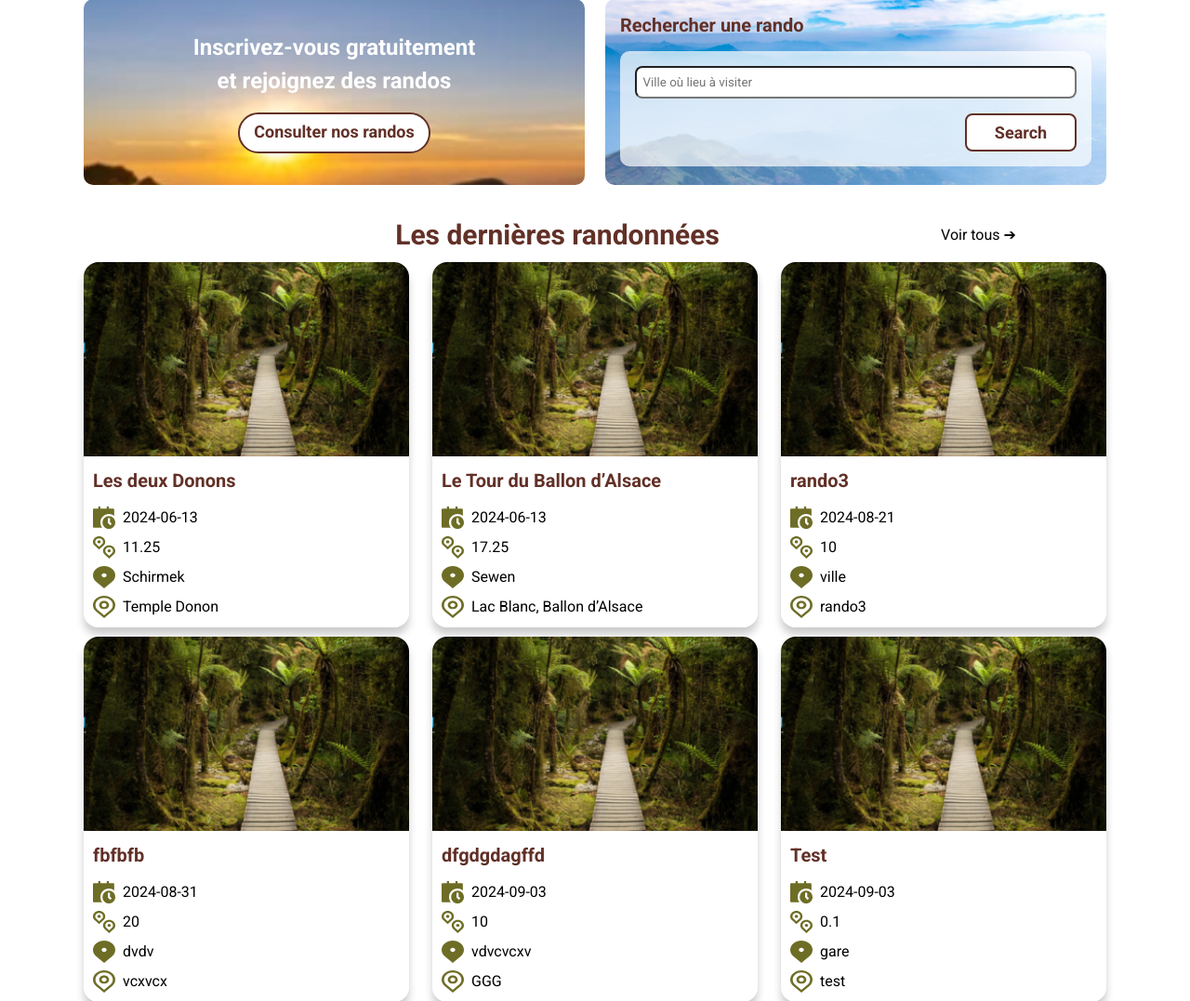
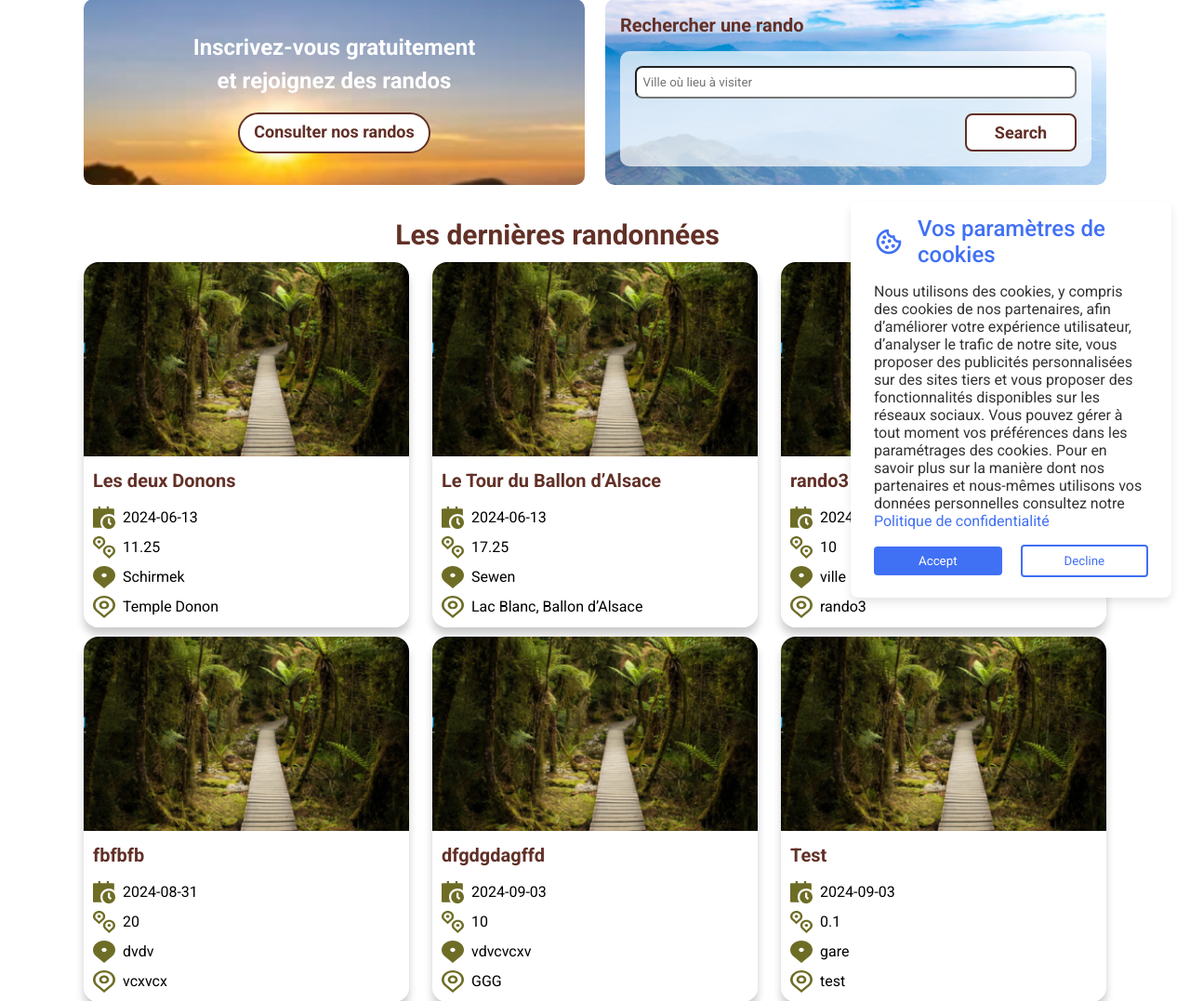
Before and after one commit to seitvalieva/rando, a PHP site: page / in a window 1280 px wide. Shown: the part 107-1184 px from the top of the page at 93% size. Run offline with PHP 8.4, Linux system fonts and the light colour scheme; data comes from the database, SQL or seed files in the repository; some libraries are stand-ins or nearby versions; some web fonts are replaced.

Commit message:
added cookies popup

```diff
--- a/public/css/global.css
+++ b/public/css/global.css
@@ -5,9 +5,9 @@
     font-family: var(--body-font-family);
 
 }
-/* html, body {
-    height: 100%;
-} */
+body {
+    min-height: 100vh;
+}
 a {
     color: inherit;
     text-decoration: none;
--- a/public/css/sections/randoDetails.css
+++ b/public/css/sections/randoDetails.css
@@ -113,7 +113,8 @@ form.main__search-form button {
   transition: background-color 0.6s ease;
 }
 .active,
-.dot:hover {
+.dot:hover
+{
   background-color: #717171;
 }
 /* FADING ANIMATION for slideshow immages */
--- a/public/js/script.js
+++ b/public/js/script.js
@@ -18,36 +18,37 @@ const handleMobileMenu = () => {
 handleMobileMenu();
 
 // ================ SLIDESHOW =============================//
-let slideIndex = 1;
-showSlides(slideIndex);
+// let slideIndex = 1;
+// showSlides(slideIndex);
 
-// Next/previous controls
-function plusSlides(n) {
-  showSlides((slideIndex += n));
-}
-// Thumbnail image controls
-function currentSlide(n) {
-  showSlides((slideIndex = n));
-}
-function showSlides(n) {
-  let i;
-  let slides = document.getElementsByClassName("mySlides");
-  let dots = document.getElementsByClassName("dot");
-  if (n > slides.length) {slideIndex = 1}
-  if (n < 1) {slideIndex = slides.length}
-  for (i = 0; i < slides.length; i++) {
-    slides[i].style.display = "none";
-  }
-  for (i = 0; i < dots.length; i++) {
-    dots[i].className = dots[i].className.replace(" active", "");
-  }
-  slides[slideIndex-1].style.display = "block";
-  dots[slideIndex-1].className += " active";
-}
+// // Next/previous controls
+// function plusSlides(n) {
+//   showSlides((slideIndex += n));
+// }
+// // Thumbnail image controls
+// function currentSlide(n) {
+//   showSlides((slideIndex = n));
+// }
+// function showSlides(n) {
+//   let i;
+//   let slides = document.getElementsByClassName("mySlides");
+//   let dots = document.getElementsByClassName("dot");
+//   if (n > slides.length) {slideIndex = 1}
+//   if (n < 1) {slideIndex = slides.length}
+//   for (i = 0; i < slides.length; i++) {
+//     slides[i].style.display = "none";
+//   }
+//   for (i = 0; i < dots.length; i++) {
+//     dots[i].className = dots[i].className.replace(" active", "");
+//   }
+//   slides[slideIndex-1].style.display = "block";
+//   dots[slideIndex-1].className += " active";
+// }
 
 // COOKIES
+// console.log("test");
 const cookieBox = document.querySelector(".cookieBox"),
-  buttons = document.querySelectorAll(".cookie-btn");
+buttons = document.querySelectorAll(".cookie-btn");
 
 const executeCodes = () => {
   //if cookie contains rando it will be returned and below of this code will not run
@@ -56,6 +57,7 @@ const executeCodes = () => {
 
   buttons.forEach((button) => {
     button.addEventListener("click", () => {
+      // console.log("test");
       cookieBox.classList.remove("show");
 
       //if button has acceptBtn id
--- a/view/home.php
+++ b/view/home.php
@@ -75,16 +75,21 @@
     <!-- COOKIE -->
     <div class="cookieBox">
         <div class="cookie-header">
-          <i class="bx bx-cookie"></i>
-          <h2>Cookies Consent</h2>
+            <i class="bx bx-cookie"></i>
+            <h2>Vos paramètres de cookies</h2>
         </div>
         <div class="cookie-data">
-          <p>This website use cookies to help you have a superior and more relevant browsing experience on the website. <a href="#"> Read more...</a></p>
+            <p>Nous utilisons des cookies, y compris des cookies de nos partenaires, afin d’améliorer votre expérience
+                utilisateur, d’analyser le trafic de notre site, vous proposer des publicités personnalisées sur des
+                sites tiers et vous proposer des fonctionnalités disponibles sur les réseaux sociaux. Vous pouvez gérer
+                à tout moment vos préférences dans les paramétrages des cookies. Pour en savoir plus sur la manière dont
+                nos partenaires et nous-mêmes utilisons vos données personnelles consultez notre <a href="#">Politique
+                    de confidentialité</a></p>
         </div>
         <div class="cookie-btns">
-          <button class="cookie-btn" id="acceptBtn">Accept</button>
-          <button class="cookie-btn" id="declineBtn">Decline</button>
+            <button class="cookie-btn" id="acceptBtn">Accept</button>
+            <button class="cookie-btn" id="declineBtn">Decline</button>
         </div>
-      </div>
+    </div>
 
 </div>
--- a/view/layout.php
+++ b/view/layout.php
@@ -137,6 +137,7 @@
                 </div>
             </footer>
         </div>
+        <script src="<?= PUBLIC_DIR ?>/js/script.js"></script>
         <script
             src="https://code.jquery.com/jquery-3.4.1.min.js"
             integrity="sha256-CSXorXvZcTkaix6Yvo6HppcZGetbYMGWSFlBw8HfCJo="
@@ -170,7 +171,5 @@
                 });
             })
         </script>
-        <script src="<?= PUBLIC_DIR ?>/js/script.js"></script>
-        <!-- <script src="../public/js/script.js"></script> -->
     </body>
 </html>
```
